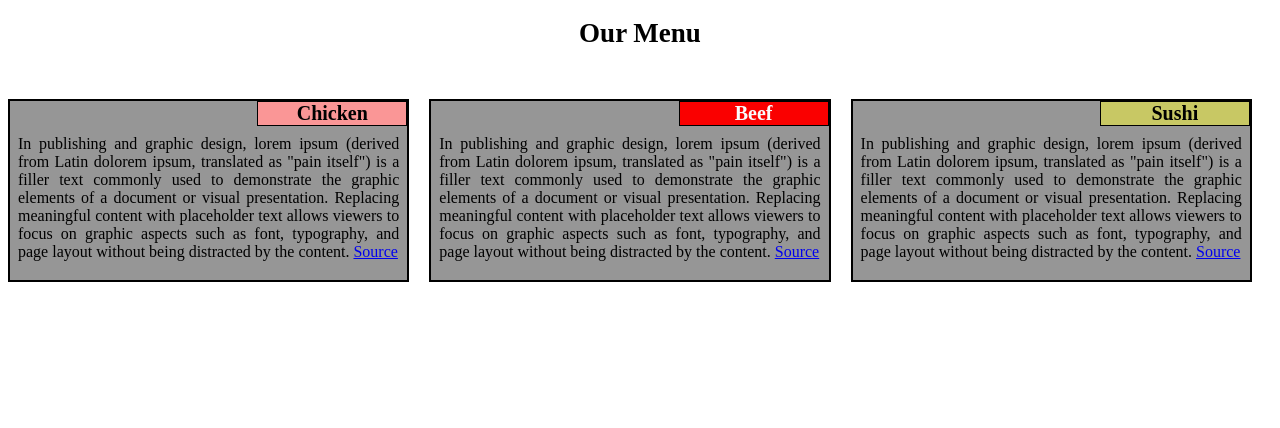
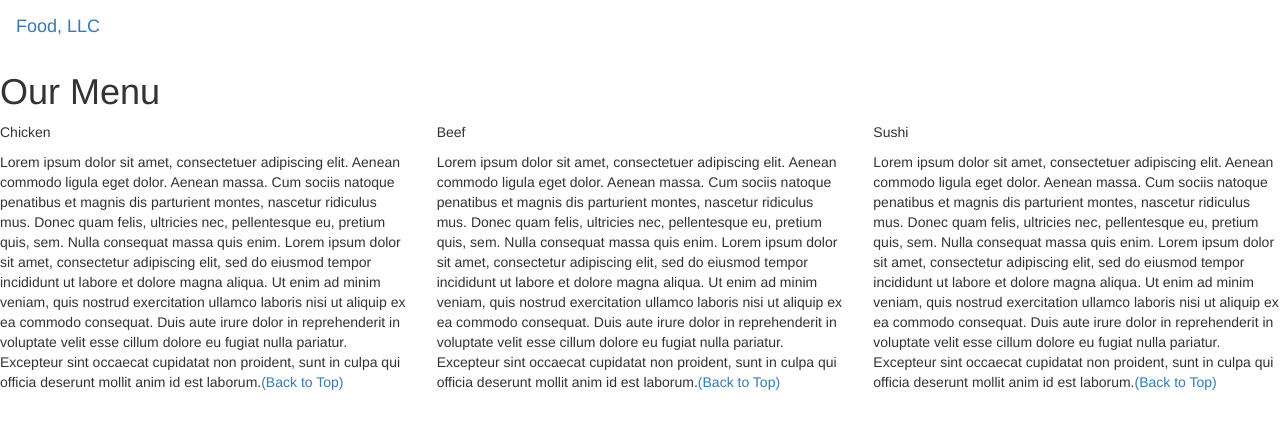
Before and after one commit to pramodGollapalli/assignment, a plain HTML site: page index.html in a window 1280 px wide. Drawn offline with nearby package versions, Linux system fonts and the light colour scheme.

Commit message:
Update index.html

```diff
--- a/index.html
+++ b/index.html
@@ -1,32 +1,77 @@
-<!doctype html>
+<!DOCTYPE html>
 <html>
 <head>
-<link rel="stylesheet" href="module-2styles.css">
-<meta charset="utf-8">
-<meta name='viewport' content='width=device-width, initial-scale=1'>
-<title>Module 2 solution</title>
+
+<title>Module 3</title>
+
+  <meta name="viewport" content="width=device-width, initial-scale=1">
+  <link rel="stylesheet" href="https://maxcdn.bootstrapcdn.com/bootstrap/3.3.7/css/bootstrap.min.css">
+  <script src="https://ajax.googleapis.com/ajax/libs/jquery/3.3.1/jquery.min.js"></script>
+  <script src="https://maxcdn.bootstrapcdn.com/bootstrap/3.3.7/js/bootstrap.min.js"></script>
+
 </head>
+
+<meta name="viewport" content="width=device-width, initial-scale=1">
+<link rel="stylesheet" type="text/css" href="style.css">
+
+
+
 <body>
-<h1>Our Menu</h1>
-<div class='row'>
-	<div class='col-lg-4 col-md-6 sx-12'>
-		<div class='section'>
-			<span id='nr1'>Chicken</span>
-				<p>In publishing and graphic design, lorem ipsum (derived from Latin dolorem ipsum, translated as "pain itself") is a filler text commonly used to demonstrate the graphic elements of a document or visual presentation. Replacing meaningful content with placeholder text allows viewers to focus on graphic aspects such as font, typography, and page layout without being distracted by the content. <a href='https://en.wikipedia.org/wiki/Lorem_ipsum' target='blank' title='Source'>Source</a></p>
+
+
+<nav class="navbar" id="top">
+  <div class="container-fluid">
+
+    <div class="navbar-header">
+      <button type="button" class="navbar-toggle" data-toggle="collapse" data-target="#myNavbar">
+        <span class="icon-bar"></span>
+        <span class="icon-bar"></span>
+        <span class="icon-bar"></span>
+      </button>
+      <a class="navbar-brand" href="#">Food, LLC</a>
+    </div>
+
+    <div class="collapse" id="myNavbar">
+      <ul class="nav navbar-nav visible-xs">
+        <li><a class="menu-item" href="#">Chicken</a></li>
+        <li><a class="menu-item" href="#">Beef</a></li>
+        <li><a class="menu-item" href="#">Sushi</a></li>
+      </ul>
+    </div>
+
+  </div>
+</nav>
+
+<h1 class="main-title">Our Menu</h1>
+
+
+
+<div class="row">
+
+  <div class="col-lg-4 col-md-6 col-sm-12">
+    <div class="content-box">
+      <p class="item-name">Chicken</p>
+      <p>Lorem ipsum dolor sit amet, consectetuer adipiscing elit. Aenean commodo ligula eget dolor. Aenean massa. Cum sociis natoque penatibus et magnis dis parturient montes, nascetur ridiculus mus. Donec quam felis, ultricies nec, pellentesque eu, pretium quis, sem. Nulla consequat massa quis enim. Lorem ipsum dolor sit amet, consectetur adipiscing elit, sed do eiusmod tempor incididunt ut labore et dolore magna aliqua. Ut enim ad minim veniam, quis nostrud exercitation ullamco laboris nisi ut aliquip ex ea commodo consequat. Duis aute irure dolor in reprehenderit in voluptate velit esse cillum dolore eu fugiat nulla pariatur. Excepteur sint occaecat cupidatat non proident, sunt in culpa qui officia deserunt mollit anim id est laborum.<a href="#top">(Back to Top)</a></p>
     </div>
   </div>
-	<div class='col-lg-4 col-md-6 sx-12'>
-		<div class='section'>
-			<span id='nr2'>Beef</span>
-				<p>In publishing and graphic design, lorem ipsum (derived from Latin dolorem ipsum, translated as "pain itself") is a filler text commonly used to demonstrate the graphic elements of a document or visual presentation. Replacing meaningful content with placeholder text allows viewers to focus on graphic aspects such as font, typography, and page layout without being distracted by the content. <a href='https://en.wikipedia.org/wiki/Lorem_ipsum' target='blank' title='Source'>Source</a></p>
+
+  <div class="col-lg-4 col-md-6 col-sm-12">
+    <div class="content-box">
+      <p class="item-name">Beef</p>
+      <p>Lorem ipsum dolor sit amet, consectetuer adipiscing elit. Aenean commodo ligula eget dolor. Aenean massa. Cum sociis natoque penatibus et magnis dis parturient montes, nascetur ridiculus mus. Donec quam felis, ultricies nec, pellentesque eu, pretium quis, sem. Nulla consequat massa quis enim. Lorem ipsum dolor sit amet, consectetur adipiscing elit, sed do eiusmod tempor incididunt ut labore et dolore magna aliqua. Ut enim ad minim veniam, quis nostrud exercitation ullamco laboris nisi ut aliquip ex ea commodo consequat. Duis aute irure dolor in reprehenderit in voluptate velit esse cillum dolore eu fugiat nulla pariatur. Excepteur sint occaecat cupidatat non proident, sunt in culpa qui officia deserunt mollit anim id est laborum.<a href="#top">(Back to Top)</a></p>
     </div>
   </div>
-	<div class='col-lg-4 col-md-12 sx-12'>
-		<div class='section'>
-			<span id='nr3'>Sushi</span>
-				<p>In publishing and graphic design, lorem ipsum (derived from Latin dolorem ipsum, translated as "pain itself") is a filler text commonly used to demonstrate the graphic elements of a document or visual presentation. Replacing meaningful content with placeholder text allows viewers to focus on graphic aspects such as font, typography, and page layout without being distracted by the content. <a href='https://en.wikipedia.org/wiki/Lorem_ipsum' target='blank' title='Source'>Source</a></p>
+
+
+  <div class="col-lg-4 col-md-12 col-sm-12">
+    <div class="content-box">
+      <p class="item-name">Sushi</p>
+      <p>Lorem ipsum dolor sit amet, consectetuer adipiscing elit. Aenean commodo ligula eget dolor. Aenean massa. Cum sociis natoque penatibus et magnis dis parturient montes, nascetur ridiculus mus. Donec quam felis, ultricies nec, pellentesque eu, pretium quis, sem. Nulla consequat massa quis enim. Lorem ipsum dolor sit amet, consectetur adipiscing elit, sed do eiusmod tempor incididunt ut labore et dolore magna aliqua. Ut enim ad minim veniam, quis nostrud exercitation ullamco laboris nisi ut aliquip ex ea commodo consequat. Duis aute irure dolor in reprehenderit in voluptate velit esse cillum dolore eu fugiat nulla pariatur. Excepteur sint occaecat cupidatat non proident, sunt in culpa qui officia deserunt mollit anim id est laborum.<a href="#top">(Back to Top)</a></p>
     </div>
   </div>
+
 </div>
+
+
 </body>
 </html>
```
Lines whose indentation alone changed are shown as unchanged.
